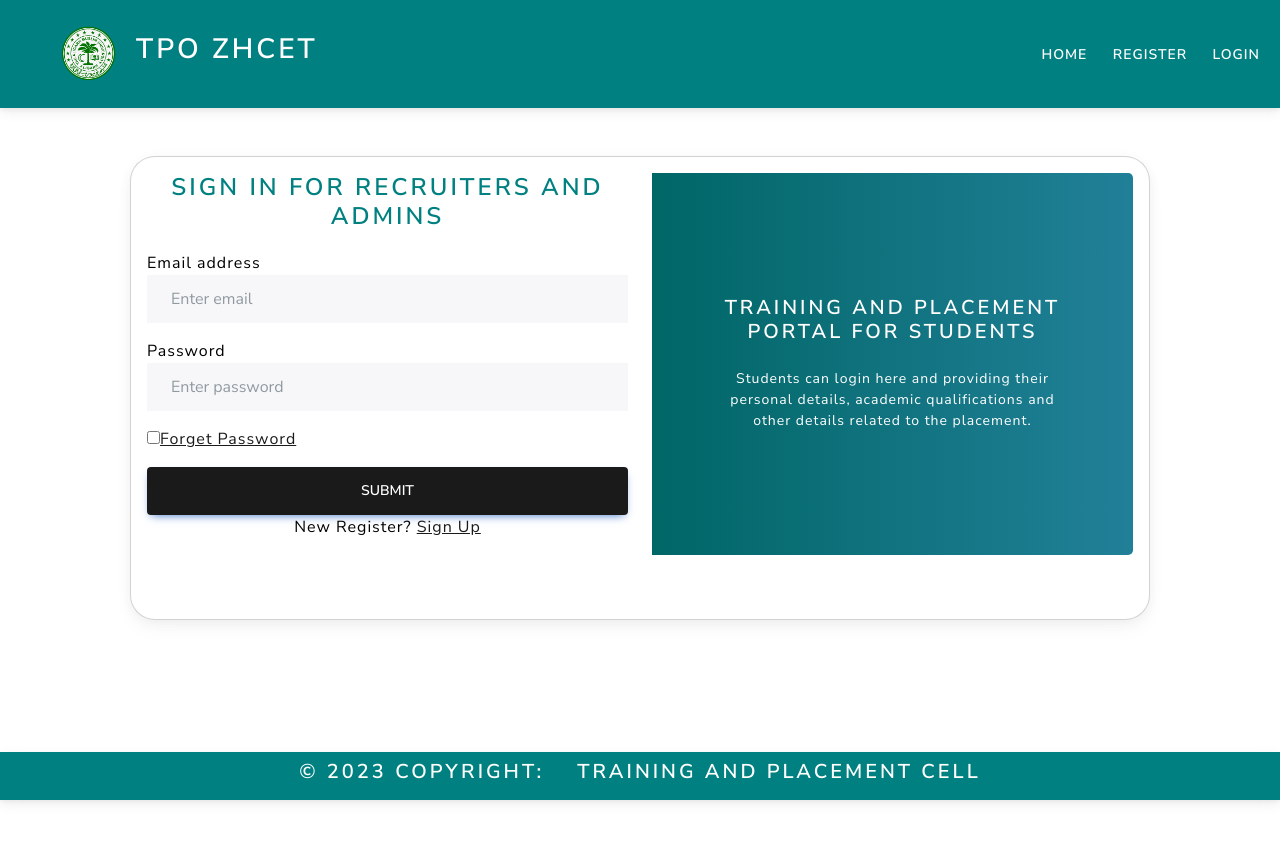
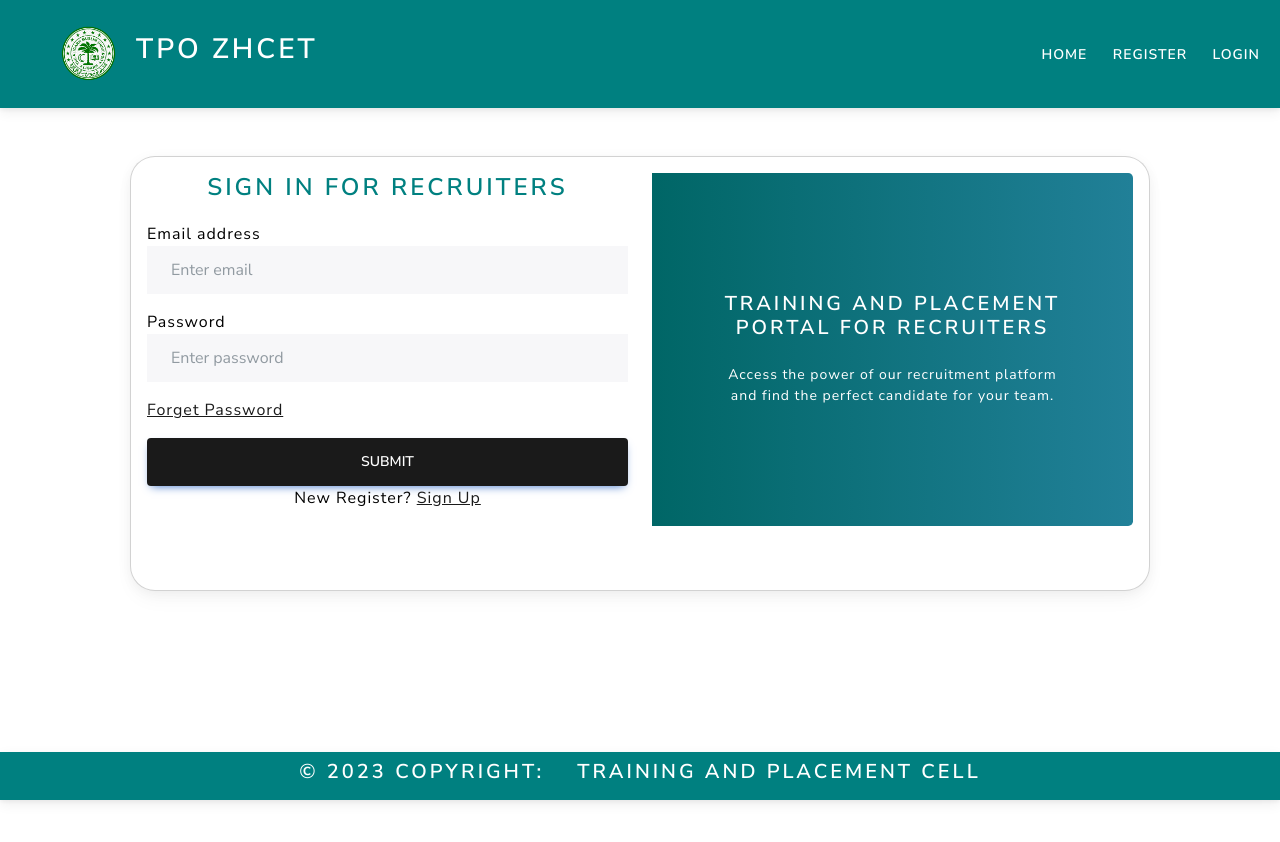
Before and after one commit to Lovish-99/zhcettposite, a React (Create React App) app in the folder front-end/: page /complogin in a window 1280 px wide. Shown: the top 842 px of the page. Built offline with nearby package versions, Linux system fonts and the light colour scheme.

Commit message:
Some new changes

```diff
--- a/front-end/src/components/Recruiters/Login/CompanyLogin.js
+++ b/front-end/src/components/Recruiters/Login/CompanyLogin.js
@@ -69,7 +69,7 @@ const CompanyLogin = () => {
                       marginBottom: "20px",
                     }}
                   >
-                    Sign In FOR RECRUITERS AND ADMINS
+                    Sign In FOR RECRUITERS
                   </h3>
                   <div className="mb-3">
                     <label>Email address</label>
@@ -97,11 +97,6 @@ const CompanyLogin = () => {
 
                   <div className="mb-3">
                     <div className="custom-control custom-checkbox">
-                      <input
-                        type="checkbox"
-                        className="custom-control-input"
-                        id="customCheck1"
-                      />
                       <label
                         className="custom-control-label"
                         htmlFor="customCheck1"
@@ -127,12 +122,10 @@ const CompanyLogin = () => {
                 <div className="d-flex flex-column  justify-content-center gradient-custom-2 h-100 mb-4">
                   <div className="text-white px-3 py-4 p-md-5 mx-md-4">
                     <h4 className="mb-4">
-                      Training and Placement Portal For Students
+                      Training and Placement Portal For Recruiters
                     </h4>
                     <p className="small mb-0">
-                      Students can login here and providing their personal
-                      details, academic qualifications and other details related
-                      to the placement.
+                    Access the power of our recruitment platform and find the perfect candidate for your team.
                     </p>
                   </div>
                 </div>
--- a/front-end/src/components/Recruiters/Register/CompanyRegister.js
+++ b/front-end/src/components/Recruiters/Register/CompanyRegister.js
@@ -97,7 +97,7 @@ const CompanyRegister = () => {
               className="order-2 order-lg-1 d-flex flex-column align-items-center"
             >
               <form onSubmit={collectData}>
-                <h3>Sign Up FOR RECUITERS AND ADMINS</h3>
+                <h3>Sign Up FOR RECRUITERS </h3>
 
                 <div className="mb-3">
                   <label>Company Name</label>
--- a/front-end/src/components/Student/Login/StudentLogin.js
+++ b/front-end/src/components/Student/Login/StudentLogin.js
@@ -124,11 +124,6 @@ const StudentLogin = () => {
 
                   <div className="mb-3">
                     <div className="custom-control custom-checkbox">
-                      <input
-                        type="checkbox"
-                        className="custom-control-input"
-                        id="customCheck1"
-                      />
                       <label
                         className="custom-control-label"
                         htmlFor="customCheck1"
```
